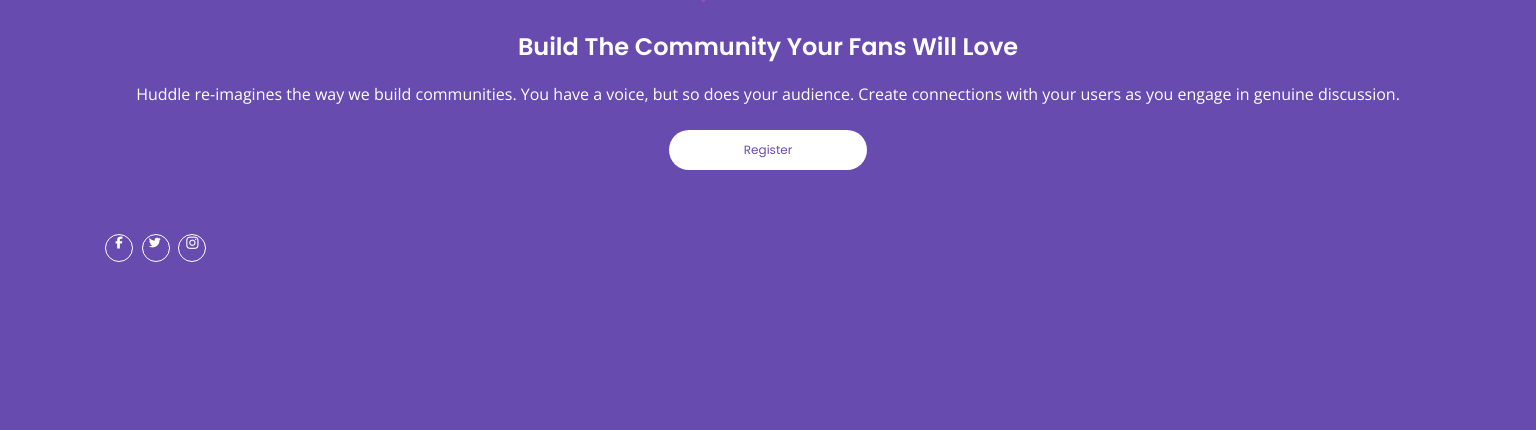
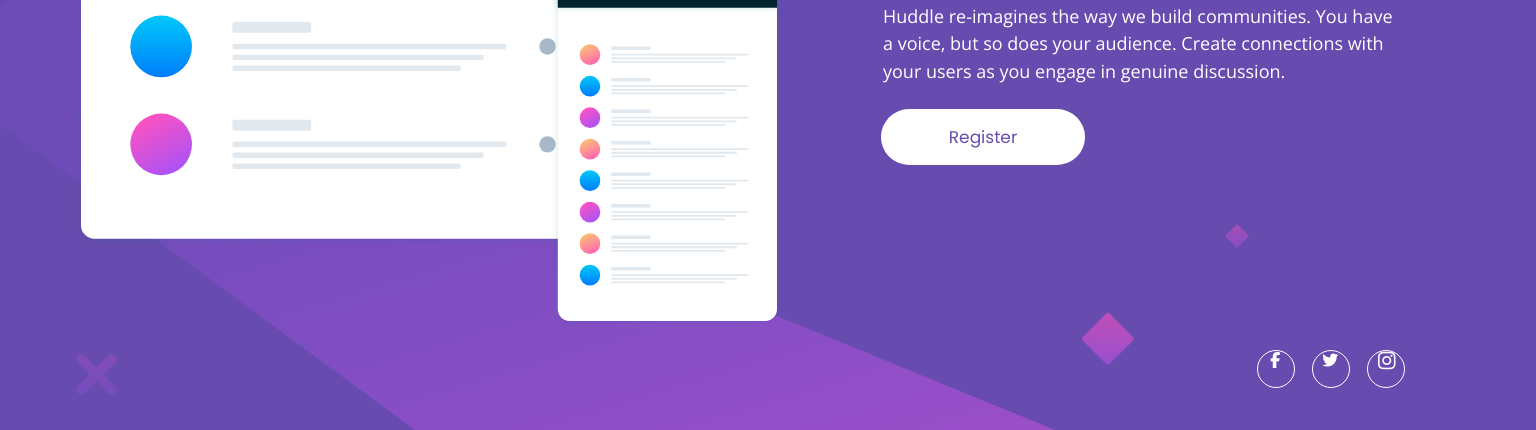
Before and after one commit to LeoLoureiro-code/huddle-landing-page-with-single-introductory-section-master, a plain HTML site: page index.html in a window 1536 px wide. Shown: the part 370-800 px from the top of the page. Drawn offline with nearby package versions, Linux system fonts and the light colour scheme.

Commit message:
add desktop styles

```diff
--- a/sass/index.scss
+++ b/sass/index.scss
@@ -11,11 +11,18 @@ html *{
     background-repeat: no-repeat;
     background-position: top;
     height: 100%;
+
+    @media screen and (min-width: 1200px) {
+        background: url(../images/bg-desktop.svg);
+        background-repeat: no-repeat;
+        background-position: left top;
+    }
 }
 
 body{
     box-shadow:inset 0 0 0 2000px hsla(257, 40%, 49%, 1);
     height: 100vh;
+
 }
 
 header{
@@ -23,8 +30,19 @@ header{
     padding-left: 2rem;
     margin-bottom: 3.5rem;
 
+    @media screen and (min-width: 1440px) {
+        padding-left: 4rem;
+        padding-top: 3.2rem;
+    }
+
     .logo{
         width: 130px;
+
+        @media screen and (min-width: 1440px) {
+            padding-left: 0rem;
+            padding-top: 0rem;
+            width: 220px;
+        }
     }
 }
 
@@ -34,18 +52,49 @@ main{
     flex-direction: column;
     justify-content: center;
     text-align: center;
+    position: relative;
+
+    @media screen and (min-width: 1440px) {
+        flex-direction: row;
+        justify-content: space-around;
+    }
 
     .mockup{
         max-width: 300px;
         margin-bottom: 3.8rem;
+
+        @media screen and (min-width: 1440px) {
+            max-width: 800px;
+            left: 74px;
+            top: 25px;
+            position: absolute;
+        }
+    }
+
+
+}
+
+.info{
+
+    @media screen and (min-width: 1440px) {
+        margin-left: 730px;
+        margin-top: 70px;
     }
 
     h1{
         color: $text;
         font-family: $headingFont;
         font-size: 24px;
-        margin-bottom: 1.2rem;
-        padding: 0 40px;
+        margin-bottom: 1.1rem;
+        padding: 0 25px;
+        width: 340px;
+
+        @media screen and (min-width: 1439px) {
+            margin-right: 18px;
+            font-size: 40px;
+            text-align: start;
+            width: 500px;
+        }
     }
 
     p{
@@ -53,7 +102,16 @@ main{
         font-family: $bodyFont;
         line-height:  1.45rem;
         margin-bottom: 1.5rem;
-        padding: 0 35px;
+        padding: 0 20px;
+        width: 340px;
+
+        @media screen and (min-width: 1439px) {
+            font-size: 18px;
+            line-height: 1.7rem;
+            margin-left: 10px;
+            text-align: start;
+            width: 550px;
+        }
     }
 
     button{
@@ -65,15 +123,36 @@ main{
         font-size: 12px;
         font-weight: 400;
         padding: 11px 75px;
+
+        @media screen and (min-width: 1440px) {
+            border-radius: 40px;
+            margin-right: 300px;
+            font-size: 17px;
+            padding: 15px 68px;
         }
+    }
+
+    button:hover{
+        background-color: $btnHover;
+        color: $text;
+        cursor: pointer;
     }
 
     .social-div{
         align-items: center;
         display: flex;
         justify-content: space-around;
+        margin: 0 auto;
         margin-top: 4rem;
-    width: 109px;
+        width: 110px;
+
+        @media screen and (min-width: 1440px) {
+            position: absolute;
+            justify-content: space-between;
+            margin-left: 404px;
+            margin-top: 185px;
+            width: 148px;
+        }
 
         .social{
             border: 1px solid $text;
@@ -83,9 +162,18 @@ main{
             position: relative;
             width: 28px;
 
+            @media screen and (min-width: 1440px) {
+                height: 38px;
+                width: 38px;
+            }
+
             .icon{
                 position:absolute;
                 top: 25%;
+
+                @media screen and (min-width: 1440px) {
+                    font-size: 16px;
+                }
             }
 
             .twitter{
@@ -98,6 +186,17 @@ main{
 
             .insta{
                 left: 28%;
+
+                @media screen and (min-width: 1440px) {
+                    font-size: 20px;
                 }
             }
         }
+
+        .social:hover{
+            border: 1px solid $btnHover;
+            color: $btnHover;
+            cursor: pointer;
+        }
+    }
+}
```
Also changed, not shown: sass/index.css, 1 other file. Lines whose indentation alone changed are shown as unchanged.
